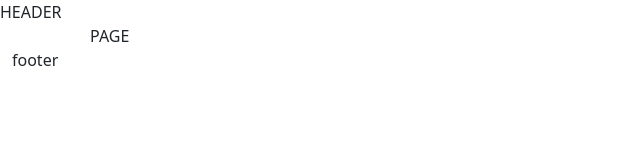
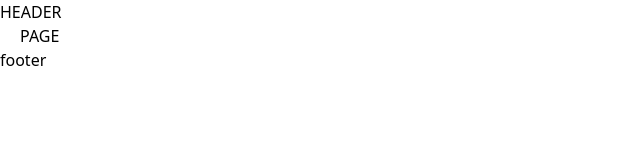
Before and after one commit to zegioni/astrology-landing, a Nuxt app: page / in a window 1280 px wide. Shown: the top 160 px of the page, without its empty margins (0-640 px from the left). Built offline with nearby package versions, Linux system fonts and the light colour scheme.

Commit message:
add tailwind css, remove i18n, remove bootsrap, add error page

```diff
--- /dev/null
+++ b/assets/css/main.css
@@ -0,0 +1,3 @@
+@import "tailwindcss/base";
+@import "tailwindcss/components";
+@import "tailwindcss/utilities";
--- /dev/null
+++ b/error.vue
@@ -0,0 +1,7 @@
+<template>
+  <div>Error page</div>
+</template>
+
+<script setup></script>
+
+<style lang="scss" scoped></style>
--- a/locales/en.json
+++ /dev/null
@@ -1,3 +0,0 @@
-{
-  "hello": "Hello!"
-}
--- a/locales/uk.json
+++ /dev/null
@@ -1,3 +0,0 @@
-{
-  "hello": "Привіт!"
-}
--- a/nuxt.config.ts
+++ b/nuxt.config.ts
@@ -1,18 +1,15 @@
 export default defineNuxtConfig({
+  css: ['~/assets/css/main.css'],
   compatibilityDate: '2024-04-03',
   devtools: { enabled: true },
-  modules: ['@pinia/nuxt', '@nuxtjs/i18n'],
+  modules: ['@pinia/nuxt'],
   pinia: {
     storesDirs: ['./stores/**'],
   },
-  i18n: {
-    locales: [
-      { code: 'uk', iso: 'uk-UA', file: 'uk.json' },
-      { code: 'en', iso: 'en-US', file: 'en.json' },
-    ],
-    defaultLocale: 'uk',
-    langDir: './locales',
-    strategy: 'prefix_except_default',
+  postcss: {
+    plugins: {
+      tailwindcss: {},
+      autoprefixer: {},
+    },
   },
-  plugins: ['~/plugins/bootstrap-client.js'],
 })
--- a/plugins/bootstrap-client.js
+++ /dev/null
@@ -1,9 +0,0 @@
-// plugins/bootstrap-client.js
-import { defineNuxtPlugin } from '#app'
-
-export default defineNuxtPlugin(() => {
-  if (!import.meta.env.SSR) {
-    import('bootstrap/dist/css/bootstrap.min.css')
-    import('bootstrap/dist/js/bootstrap.bundle.min.js')
-  }
-})
--- /dev/null
+++ b/tailwind.config.js
@@ -0,0 +1,15 @@
+/** @type {import('tailwindcss').Config} */
+export default {
+  content: [
+    './components/**/*.{js,vue,ts}',
+    './layouts/**/*.vue',
+    './pages/**/*.vue',
+    './plugins/**/*.{js,ts}',
+    './app.vue',
+    './error.vue',
+  ],
+  theme: {
+    extend: {},
+  },
+  plugins: [],
+}
```
Also changed, not shown: package.json (+5 -5 lines), 1 other file (tests, documents, lock files or other folders).
